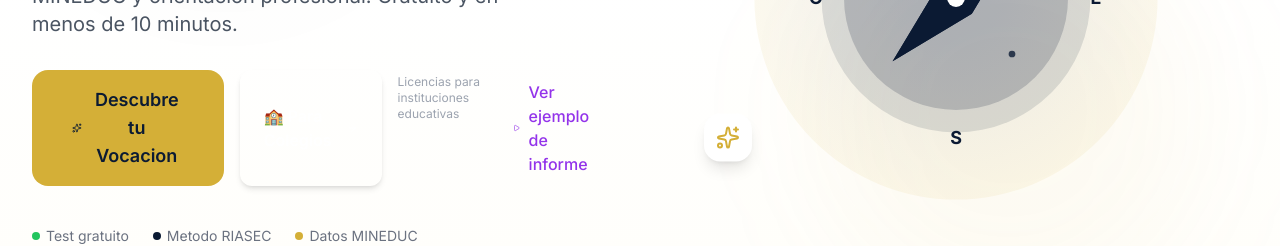
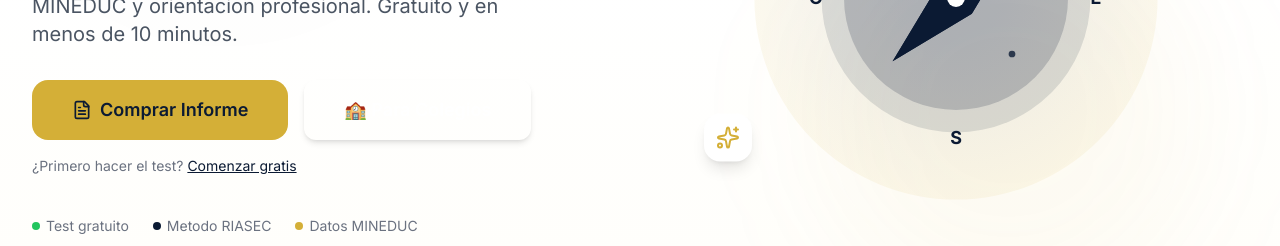
Before and after one commit to devjaime/orienta-ai, a React (Vite) app: page / in a window 1280 px wide. Shown: the part 418-664 px from the top of the page. Built offline with nearby package versions, Linux system fonts and the light colour scheme; no server answers.

Commit message:
feat: Simplify hero with two clear CTAs - /informes and /colegios

```diff
--- a/src/components/Hero.jsx
+++ b/src/components/Hero.jsx
@@ -47,33 +47,30 @@ const Hero = ({ onStartTest }) => {
               transition={{ type: 'spring', stiffness: 100, damping: 20, delay: 0.6 }}
               className="flex flex-col sm:flex-row gap-4 justify-center lg:justify-start"
             >
-              <button
-                onClick={onStartTest}
+              <Link
+                to="/informes"
                 className="btn-primary text-lg px-10 py-4 inline-flex items-center justify-center gap-2"
               >
-                <Sparkles size={20} />
-                Descubre tu Vocacion
-              </button>
+                <FileText size={20} />
+                Comprar Informe
+              </Link>
 
               <Link
                 to="/colegios"
-                className="bg-vocari-b2b text-white hover:bg-teal-700 text-base px-6 py-4 flex items-center justify-center gap-2 font-semibold rounded-xl transition-colors shadow-md"
+                className="bg-vocari-b2b text-white hover:bg-teal-700 text-lg px-10 py-4 flex items-center justify-center gap-2 font-semibold rounded-xl transition-colors shadow-md"
               >
                 🏫 Para Colegios
-                <ArrowRight size={18} />
-              </Link>
-              <span className="text-xs text-gray-400 mt-1">
-                Licencias para instituciones educativas
-              </span>
-
-              <Link
-                to="/demo-informe"
-                className="inline-flex items-center gap-2 text-purple-600 hover:text-purple-700 font-medium px-4 py-2"
-              >
-                <Play size={18} />
-                Ver ejemplo de informe
               </Link>
             </motion.div>
+
+            <motion.p
+              initial={{ opacity: 0, y: 20 }}
+              animate={{ opacity: 1, y: 0 }}
+              transition={{ type: 'spring', stiffness: 100, damping: 20, delay: 0.7 }}
+              className="text-sm text-gray-500 mt-4"
+            >
+              ¿Primero hacer el test? <button onClick={onStartTest} className="text-vocari-primary underline hover:no-underline">Comenzar gratis</button>
+            </motion.p>
 
             {/* Trust badges */}
             <motion.div
```
